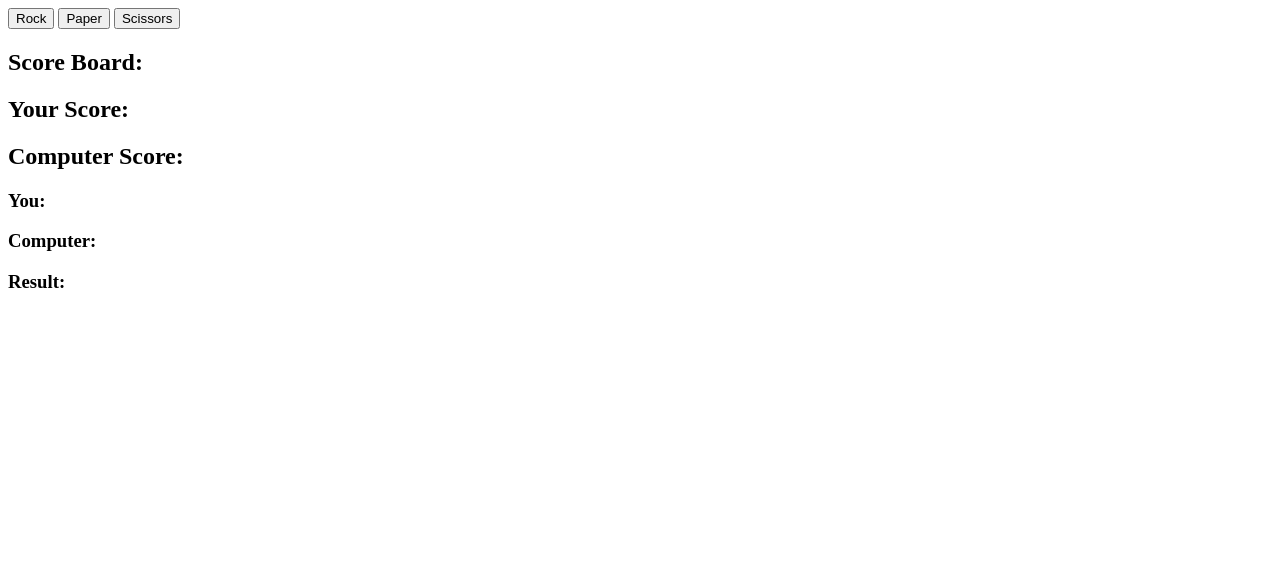
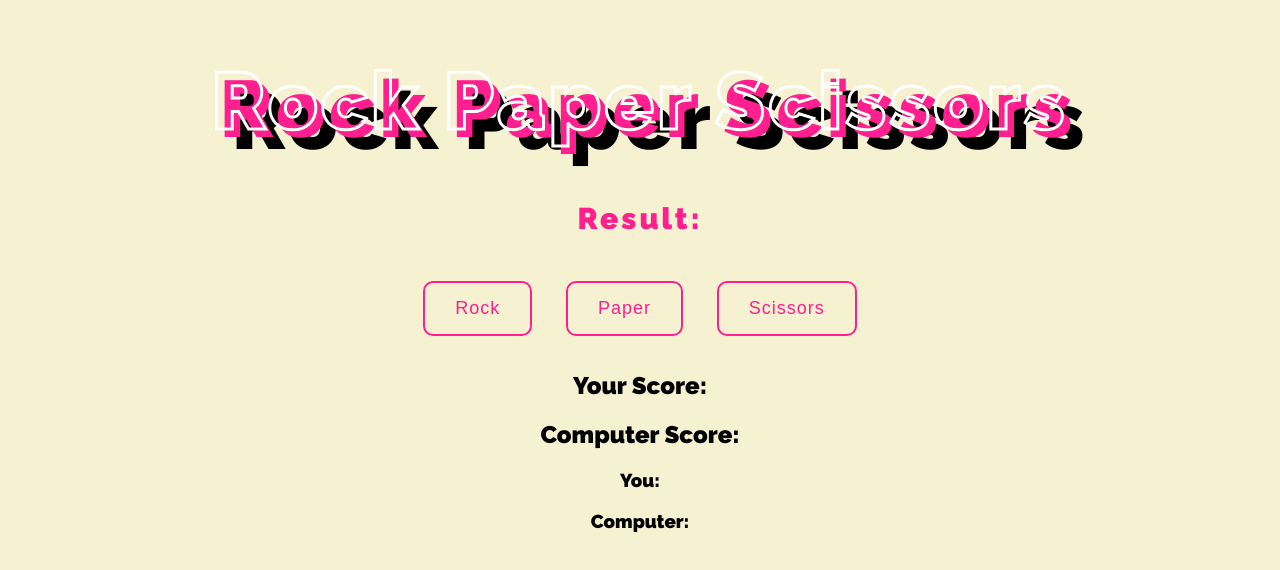
Before and after one commit to FKay12/RockPaperScissors, a plain HTML site: page index.html in a window 1280 px wide. Drawn offline with Linux system fonts and the light colour scheme.

Commit message:
Addes styling to UI

```diff
--- a/index.html
+++ b/index.html
@@ -4,21 +4,26 @@
     <meta charset="UTF-8">
     <meta http-equiv="X-UA-Compatible" content="IE=edge">
     <meta name="viewport" content="width=device-width, initial-scale=1.0">
-
+    <link rel="stylesheet" href="styles.css">
     <title>Rock Paper Scissors</title>
 </head>
 <body>
-      <button class="gameBtns">Rock</button>
-      <button class="gameBtns">Paper</button>
-      <button class="gameBtns">Scissors</button>
-
+    <div class="gameTitle">
+        <h1>Rock Paper Scissors</h1>
+    </div>
+    <div class="resultContainer">
+    <h3 class="finalTxt">Result: </h3>
+    </div>
+    <div class="btns">
+      <button id="rock" class="gameBtns"><span>Rock</span></button>
+      <button id="paper" class="gameBtns">Paper</button>
+      <button id="Scissors" class="gameBtns">Scissors</button>
+</div>
     <div class="scoreBoard">
-        <h2>Score Board:</h2>
         <h2 class="playerScore">Your Score:</h2>
         <h2 class="computerScore">Computer Score:</h2>
         <h3 class="playerTxt">You: </h3>
         <h3 class="computerTxt">Computer: </h3>
-        <h3 class="finalTxt">Result: </h3>
     </div>
 
     <script src="script.js"></script>
--- /dev/null
+++ b/styles.css
@@ -0,0 +1,63 @@
+@import url('https://fonts.googleapis.com/css2?family=Raleway:wght@900&display=swap');
+
+
+body{
+  background:#f6f1d1;
+font-family: 'Raleway', sans-serif;
+}
+
+.gameTitle{
+
+text-align: center;
+font-size:40px;
+letter-spacing:0.1em;
+  -webkit-text-fill-color: transparent;
+  -webkit-text-stroke-width: 3px;
+  -webkit-text-stroke-color: white;
+  text-shadow:
+						8px 8px #ff1f8f,
+						20px 20px #000000;
+}
+
+.finalTxt {
+text-align: center;
+top: 60%;
+left: 50%;
+font-size: 30px;
+letter-spacing:0.1em;
+color: #ff1f8f;
+}
+.btns {
+    text-align: center;
+}
+
+  button {
+    position: relative;
+    display: inline-block;
+    margin: 15px;
+    padding: 15px 30px;
+    text-align: center;
+    font-size: 18px;
+    letter-spacing: 1px;
+    text-decoration: none;
+    color: #ff1f8f;
+    background: transparent;
+    cursor: pointer;
+    transition: ease-out 0.5s;
+    border: 2px solid #ff1f8f;
+    border-radius: 10px;
+    box-shadow: inset 0 0 0 0 #ff1f8f;
+  }
+
+  button:hover {
+    color: white;
+    box-shadow: inset 0 -100px 0 0 #ff1f8f;
+  }
+
+  button:active {
+    transform: scale(0.9);
+  }
+
+  .scoreBoard{
+    text-align: center;
+  }
```
